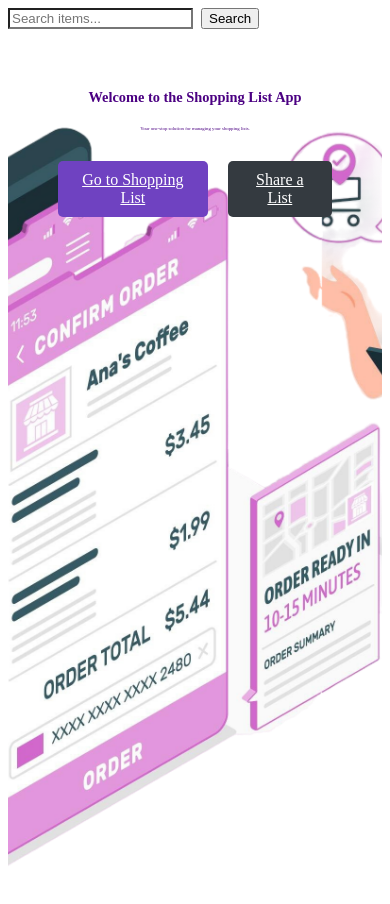
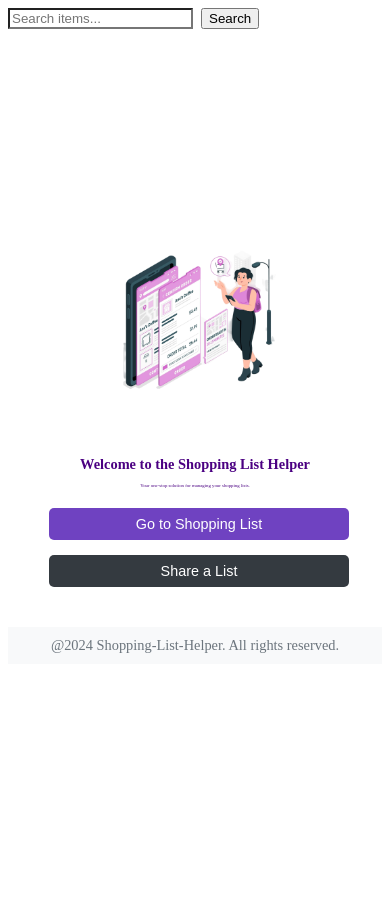
Before and after one commit to eungobs/Redux-Projects, a React (Create React App) app: page / in a window 390 px wide. Shown: the top 904 px of the page. After the commit the page ends 881 px from the top, so only its background shows below. Built offline with nearby package versions, Linux system fonts and the light colour scheme.

Commit message:
homepage added icons

```diff
--- a/package.json
+++ b/package.json
@@ -3,6 +3,8 @@
   "version": "0.1.0",
   "private": true,
   "dependencies": {
+    "@fortawesome/free-solid-svg-icons": "^6.6.0",
+    "@fortawesome/react-fontawesome": "^0.2.2",
     "@reduxjs/toolkit": "^2.2.7",
     "@testing-library/jest-dom": "^5.17.0",
     "@testing-library/react": "^13.4.0",
--- a/src/components/HomePage.css
+++ b/src/components/HomePage.css
@@ -1,46 +1,64 @@
 .homepage {
-  background-size: cover;
-  background-position: center;
-  color: #fff;
-  text-align: center;
-  padding: 50px;
+  display: flex;
+  flex-direction: column;
+  align-items: center;
   height: 100vh;
+  justify-content: center; /* Center content vertically */
+  background-color: #fff; /* Optional: Set a background color for the homepage */
+  overflow: hidden; /* Prevent content overflow */
 }
 
-.homepage h1 {
-  font-size: 3rem;
-  margin-bottom: 20px;
-  color: #4b0082; /* Dark Purple */
+.homepage-image {
+  width: 60%; /* Further reduce the width */
+  height: 20%; /* Further reduce the height */
+  background-size: contain; /* Ensure the image fits within the container */
+  background-position: center;
+  background-repeat: no-repeat;
+  margin-bottom: 20px; /* Space between the image and text */
 }
 
-.homepage p {
-  font-size: 1.5rem;
-  margin-bottom: 30px;
+.homepage-text {
+  text-align: center;
+  padding: 20px;
   color: #4b0082; /* Dark Purple */
+  width: 100%;
+}
+
+.homepage-text h1 {
+  font-size: 2rem;
+  margin-bottom: 10px;
+}
+
+.homepage-text p {
+  font-size: 1rem;
+  margin-bottom: 20px;
 }
 
 .homepage-buttons {
   display: flex;
-  justify-content: center;
-  gap: 20px;
+  flex-direction: column; /* Stack buttons vertically */
+  align-items: center;
+  gap: 15px; /* Space between buttons */
+  margin-bottom: 20px; /* Space at the bottom */
 }
 
 .homepage-buttons .btn {
-  padding: 15px 30px;
-  font-size: 1.2rem;
+  padding: 10px 20px;
+  font-size: 1rem;
   border-radius: 5px;
+  text-decoration: none;
+  color: #fff;
+  width: 80%; /* Ensure buttons fit well on smaller screens */
 }
 
 .homepage-buttons .btn-primary {
   background-color: #6f42c1; /* Purple */
   border: none;
-  color: #fff;
 }
 
 .homepage-buttons .btn-secondary {
   background-color: #343a40; /* Dark Grey */
   border: none;
-  color: #fff;
 }
 
 .homepage-buttons .btn-primary:hover,
@@ -48,152 +66,126 @@
   opacity: 0.8;
 }
 
+.homepage-footer {
+  background-color: #f8f9fa;
+  width: 100%;
+  padding: 10px;
+  text-align: center;
+  font-size: 0.9rem;
+  color: #6c757d;
+}
+
+/* Loader Styles */
+.loader {
+  display: flex;
+  flex-direction: column;
+  align-items: center;
+  justify-content: center;
+  height: 100vh;
+  color: #4b0082; /* Dark Purple */
+}
+
+.loader p {
+  margin-top: 10px;
+  font-size: 1.2rem;
+}
+
 /* Media Queries for Responsiveness */
-@media (max-width: 1400px) {
-  .homepage h1 {
-    font-size: 2.8rem;
+@media (max-width: 1200px) {
+  .homepage-text h1 {
+    font-size: 1.8rem;
   }
 
-  .homepage p {
-    font-size: 1.4rem;
-  }
-}
-
-@media (max-width: 1200px) {
-  .homepage h1 {
-    font-size: 2.5rem;
-  }
-
-  .homepage p {
-    font-size: 1.3rem;
-  }
-}
-
-@media (max-width: 1080px) {
-  .homepage h1 {
-    font-size: 2.3rem;
-  }
-
-  .homepage p {
-    font-size: 1.2rem;
-  }
-}
-
-@media (max-width: 980px) {
-  .homepage h1 {
-    font-size: 2rem;
-  }
-
-  .homepage p {
-    font-size: 1.1rem;
+  .homepage-text p {
+    font-size: 0.9rem;
   }
 }
 
 @media (max-width: 900px) {
-  .homepage h1 {
-    font-size: 1.8rem;
+  .homepage-text h1 {
+    font-size: 1.6rem;
   }
 
-  .homepage p {
-    font-size: 1rem;
+  .homepage-text p {
+    font-size: 0.8rem;
   }
 
   .homepage-buttons .btn {
-    padding: 12px 25px;
-  }
-}
-
-@media (max-width: 840px) {
-  .homepage h1 {
-    font-size: 1.6rem;
-  }
-
-  .homepage p {
-    font-size: 0.9rem;
-  }
-}
-
-@media (max-width: 740px) {
-  .homepage h1 {
-    font-size: 1.4rem;
-  }
-
-  .homepage p {
-    font-size: 0.8rem;
+    padding: 8px 16px;
   }
 }
 
 @media (max-width: 680px) {
-  .homepage h1 {
-    font-size: 1.3rem;
+  .homepage-text h1 {
+    font-size: 1.4rem;
   }
 
-  .homepage p {
+  .homepage-text p {
     font-size: 0.7rem;
   }
 }
 
 @media (max-width: 580px) {
-  .homepage h1 {
-    font-size: 1.2rem;
+  .homepage-text h1 {
+    font-size: 1.3rem;
   }
 
-  .homepage p {
+  .homepage-text p {
     font-size: 0.6rem;
   }
 }
 
 @media (max-width: 540px) {
-  .homepage h1 {
-    font-size: 1.1rem;
+  .homepage-text h1 {
+    font-size: 1.2rem;
   }
 
-  .homepage p {
+  .homepage-text p {
     font-size: 0.5rem;
   }
 }
 
 @media (max-width: 480px) {
-  .homepage h1 {
+  .homepage-text h1 {
     font-size: 1rem;
   }
 
-  .homepage p {
+  .homepage-text p {
     font-size: 0.4rem;
   }
 
   .homepage-buttons .btn {
-    padding: 10px 20px;
-    font-size: 1rem;
+    padding: 8px 16px;
+    font-size: 0.9rem;
   }
 }
 
 @media (max-width: 420px) {
-  .homepage h1 {
+  .homepage-text h1 {
     font-size: 0.9rem;
   }
 
-  .homepage p {
+  .homepage-text p {
     font-size: 0.3rem;
   }
 }
 
 @media (max-width: 380px) {
-  .homepage h1 {
+  .homepage-text h1 {
     font-size: 0.8rem;
   }
 
-  .homepage p {
+  .homepage-text p {
     font-size: 0.3rem;
   }
 }
 
 @media (max-width: 320px) {
-  .homepage h1 {
+  .homepage-text h1 {
     font-size: 0.7rem;
   }
 
-  .homepage p {
+  .homepage-text p {
     font-size: 0.3rem;
   }
 }
--- a/src/components/HomePage.js
+++ b/src/components/HomePage.js
@@ -1,20 +1,58 @@
- import React from 'react';
-import { Link } from 'react-router-dom';
+import React, { useState } from 'react';
+import { useNavigate } from 'react-router-dom';
+import { FontAwesomeIcon } from '@fortawesome/react-fontawesome';
+import { faShoppingCart } from '@fortawesome/free-solid-svg-icons';
 import './HomePage.css';
-import shopinglistimage from '../images/shopinglistimage.png'; // Import the image
 
 const HomePage = () => {
+  const [loading, setLoading] = useState(false);
+  const navigate = useNavigate();
+
+  const handleNavigation = (path) => {
+    setLoading(true);
+    setTimeout(() => {
+      setLoading(false);
+      navigate(path);
+    }, 2000); // Simulate a 2-second loading time
+  };
+
   return (
-    <div
-      className="homepage"
-      style={{ backgroundImage: `url(${shopinglistimage})` }} // Inline style for background image
-    >
-      <h1>Welcome to the Shopping List App</h1>
-      <p>Your one-stop solution for managing your shopping lists.</p>
-      <div className="homepage-buttons">
-        <Link to="/shopping" className="btn btn-primary">Go to Shopping List</Link>
-        <Link to="/share" className="btn btn-secondary">Share a List</Link>
+    <div className="homepage">
+      <div
+        className="homepage-image"
+        style={{
+          backgroundImage: `url('/images/shopinglistimage.png')`,
+        }}
+      />
+      <div className="homepage-text">
+        <h1>Welcome to the Shopping List Helper</h1>
+        <p>Your one-stop solution for managing your shopping lists.</p>
+
+        {loading ? (
+          <div className="loader">
+            <FontAwesomeIcon icon={faShoppingCart} spin size="3x" />
+            <p>Loading...</p>
+          </div>
+        ) : (
+          <div className="homepage-buttons">
+            <button
+              onClick={() => handleNavigation('/shopping')}
+              className="btn btn-primary"
+            >
+              Go to Shopping List
+            </button>
+            <button
+              onClick={() => handleNavigation('/share')}
+              className="btn btn-secondary"
+            >
+              Share a List
+            </button>
+          </div>
+        )}
       </div>
+      <footer className="homepage-footer">
+        @2024 Shopping-List-Helper. All rights reserved.
+      </footer>
     </div>
   );
 };
```
Also changed, not shown: 1 other file (tests, documents, lock files or other folders).
